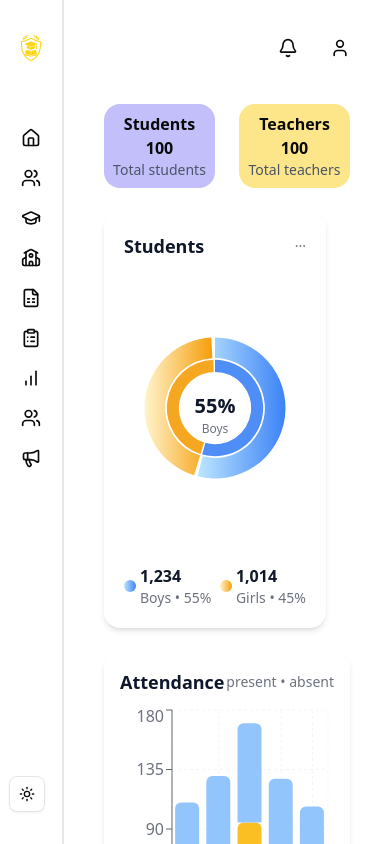
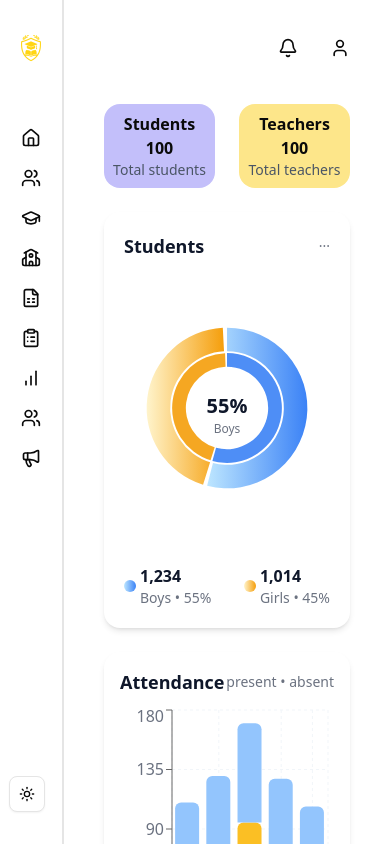
Before and after one commit to 0xSunill/super-uni, a Next.js app: page /dashboard/admin in a window 390 px wide. Built offline with nearby package versions, Linux system fonts and the light colour scheme.

Commit message:
small screen overflow fix

```diff
--- a/app/dashboard/admin/page.tsx
+++ b/app/dashboard/admin/page.tsx
@@ -7,7 +7,7 @@ import React from 'react'
 
 const Page = () => {
     return (
-        <div className="p-6 flex gap-6 flex-col lg:flex-row min-h-screen">
+        <div className="p-6 flex gap-6 flex-col lg:flex-row min-h-screen overflow-x-hidden">
             {/* Left content */}
             <div className="w-full lg:w-2/3 space-y-6">
                 {/* Top user cards */}
@@ -18,12 +18,12 @@ const Page = () => {
 
                 {/* Students + Attendance */}
                 <div className="grid grid-cols-1 md:grid-cols-3 gap-6">
-                    <div className="col-span-1 flex">
+                    <div className="md:col-span-1 flex">
                         <div className="w-full h-full">
                             <StudentDonut />
                         </div>
                     </div>
-                    <div className="col-span-2 flex">
+                    <div className="md:col-span-2 flex">
                         <div className="w-full h-full">
                             <AttendanceBar />
                         </div>
```
